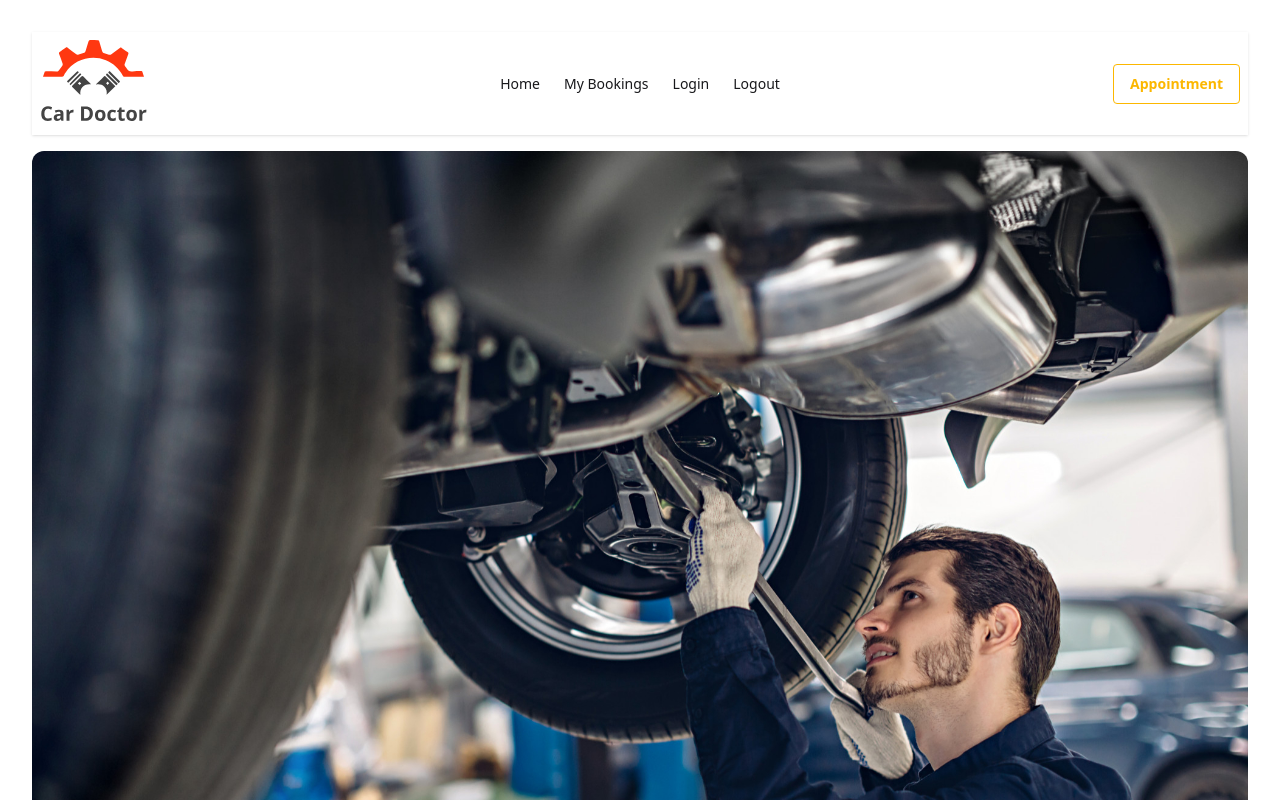
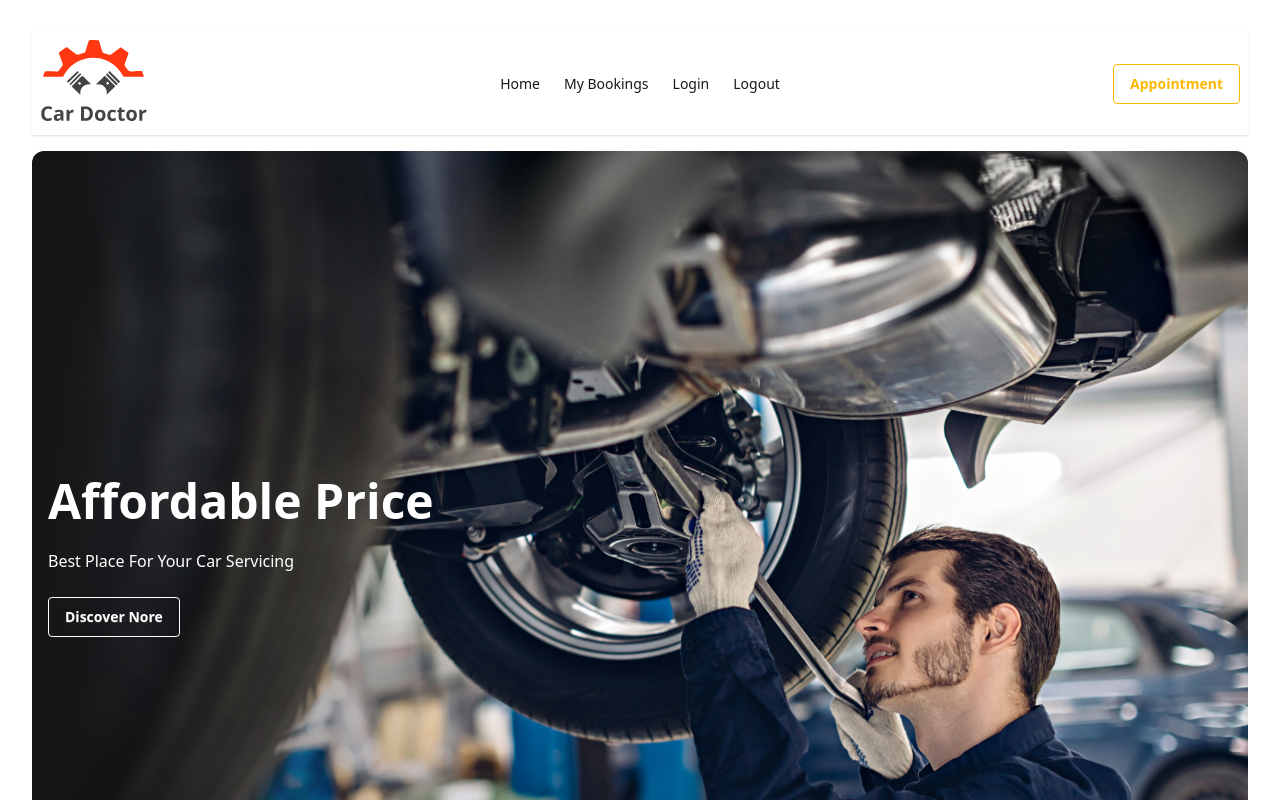
Before and after one commit to aaaziim/car-doctor-client, a React (Vite) app: page / in a window 1280 px wide. Shown: the top 800 px of the page. Built offline with nearby package versions, Linux system fonts and the light colour scheme.

Commit message:
Hero Slider Gradient Overlay Added

```diff
--- a/src/Pages/Shared/HeroSlider.jsx
+++ b/src/Pages/Shared/HeroSlider.jsx
@@ -11,7 +11,19 @@ const HeroSlider = () => {
           <img
             src={img1}
             class="w-full" />
-          <div className="absolute left-5 right-5 bottom-1 flex -translate-y-1/2 transform justify-end gap-5">
+
+            <div className="absolute h-full top-0 left-0 flex items-center px-4
+             gap-5 bg-linear-to-r from-[#151515] to-[rgba(21,21,21,0)]">
+              <div className='text-white text-left'>
+      <h1 className="text-5xl font-bold">Affordable Price</h1>
+      <p className="py-6">
+        Best Place For Your Car Servicing
+      </p>
+      <button className="btn btn-danger btn-outline">Discover Nore</button>
+    </div>
+          </div>
+
+          <div className="absolute flex left-5 right-5 bottom-1 flex -translate-y-1/2 transform justify-end gap-5">
             <a href="#slide4" className="btn btn-circle">❮</a>
             <a href="#slide2" className="btn btn-circle">❯</a>
           </div>
@@ -20,6 +32,16 @@ const HeroSlider = () => {
           <img
            src={img2}
             class="w-full" />
+              <div className="absolute h-full top-0 left-0 flex items-center px-4
+             gap-5 bg-linear-to-r from-[#151515] to-[rgba(21,21,21,0)]">
+              <div className='text-white text-left'>
+      <h1 className="text-5xl font-bold">Affordable Price</h1>
+      <p className="py-6">
+        Best Place For Your Car Servicing
+      </p>
+      <button className="btn btn-danger btn-outline">Discover Nore</button>
+    </div>
+          </div>
           <div className="absolute left-5 right-5 bottom-1 flex -translate-y-1/2 transform justify-end gap-5">
             <a href="#slide1" className="btn btn-circle ">❮</a>
             <a href="#slide3" className="btn btn-circle">❯</a>
@@ -29,6 +51,16 @@ const HeroSlider = () => {
           <img
             src={img3}
             class="w-full" />
+              <div className="absolute h-full top-0 left-0 flex items-center px-4
+             gap-5 bg-linear-to-r from-[#151515] to-[rgba(21,21,21,0)]">
+              <div className='text-white text-left'>
+      <h1 className="text-5xl font-bold">Affordable Price</h1>
+      <p className="py-6">
+        Best Place For Your Car Servicing
+      </p>
+      <button className="btn btn-danger btn-outline">Discover Nore</button>
+    </div>
+          </div>
           <div className="absolute left-5 right-5 bottom-1 flex -translate-y-1/2 transform justify-end gap-5">
             <a href="#slide2" className="btn btn-circle">❮</a>
             <a href="#slide4" className="btn btn-circle">❯</a>
@@ -37,6 +69,16 @@ const HeroSlider = () => {
         <div id="slide4" className="carousel-item relative w-full">
           <img
             src={img4} />
+              <div className="absolute h-full top-0 left-0 flex items-center px-4
+             gap-5 bg-linear-to-r from-[#151515] to-[rgba(21,21,21,0)]">
+              <div className='text-white text-left'>
+      <h1 className="text-5xl font-bold">Affordable Price</h1>
+      <p className="py-6">
+        Best Place For Your Car Servicing
+      </p>
+      <button className="btn btn-danger btn-outline">Discover Nore</button>
+    </div>
+          </div>
           <div className="absolute left-5 right-5 bottom-1 flex -translate-y-1/2 transform justify-end gap-5">
             <a href="#slide3" className="btn btn-circle">❮</a>
             <a href="#slide1" className="btn btn-circle">❯</a>
```
